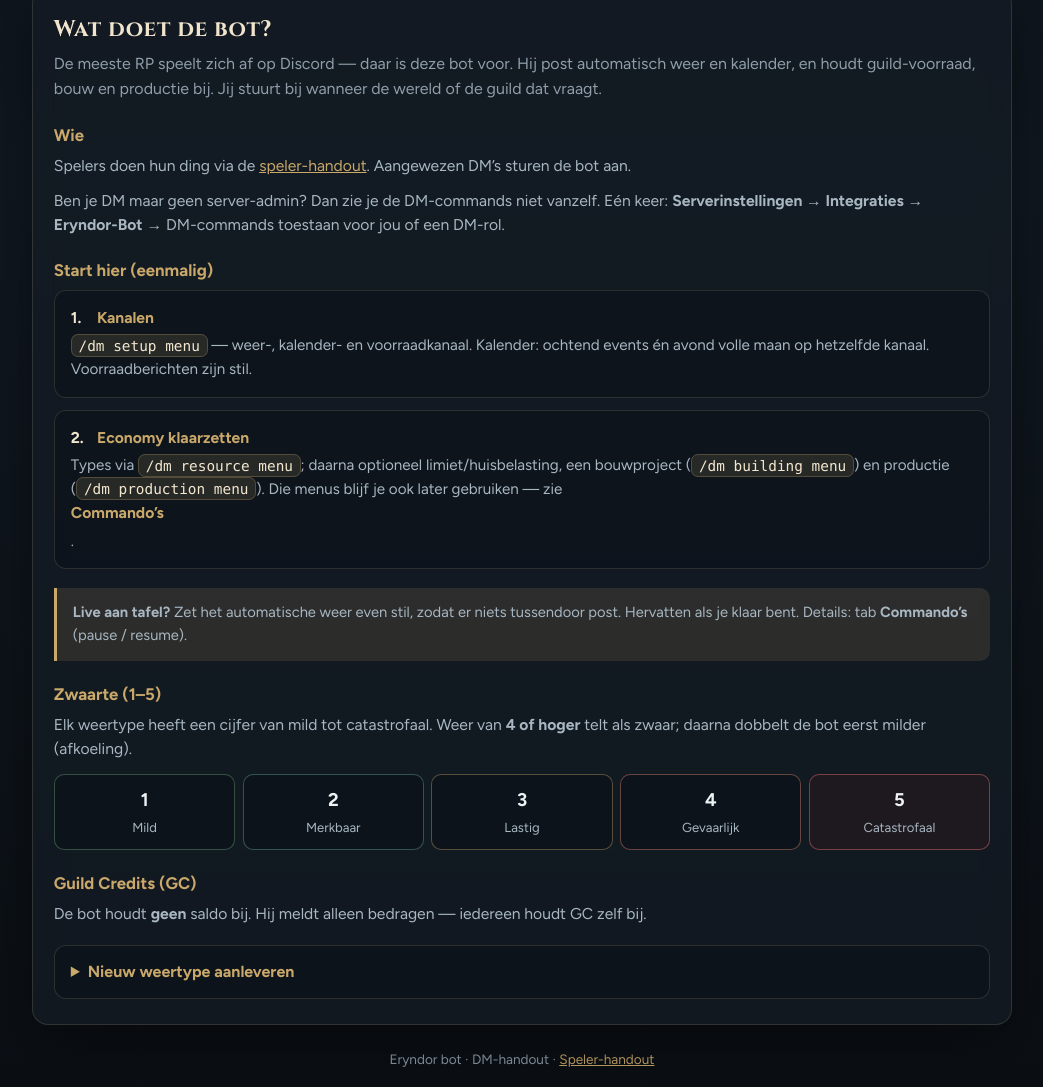
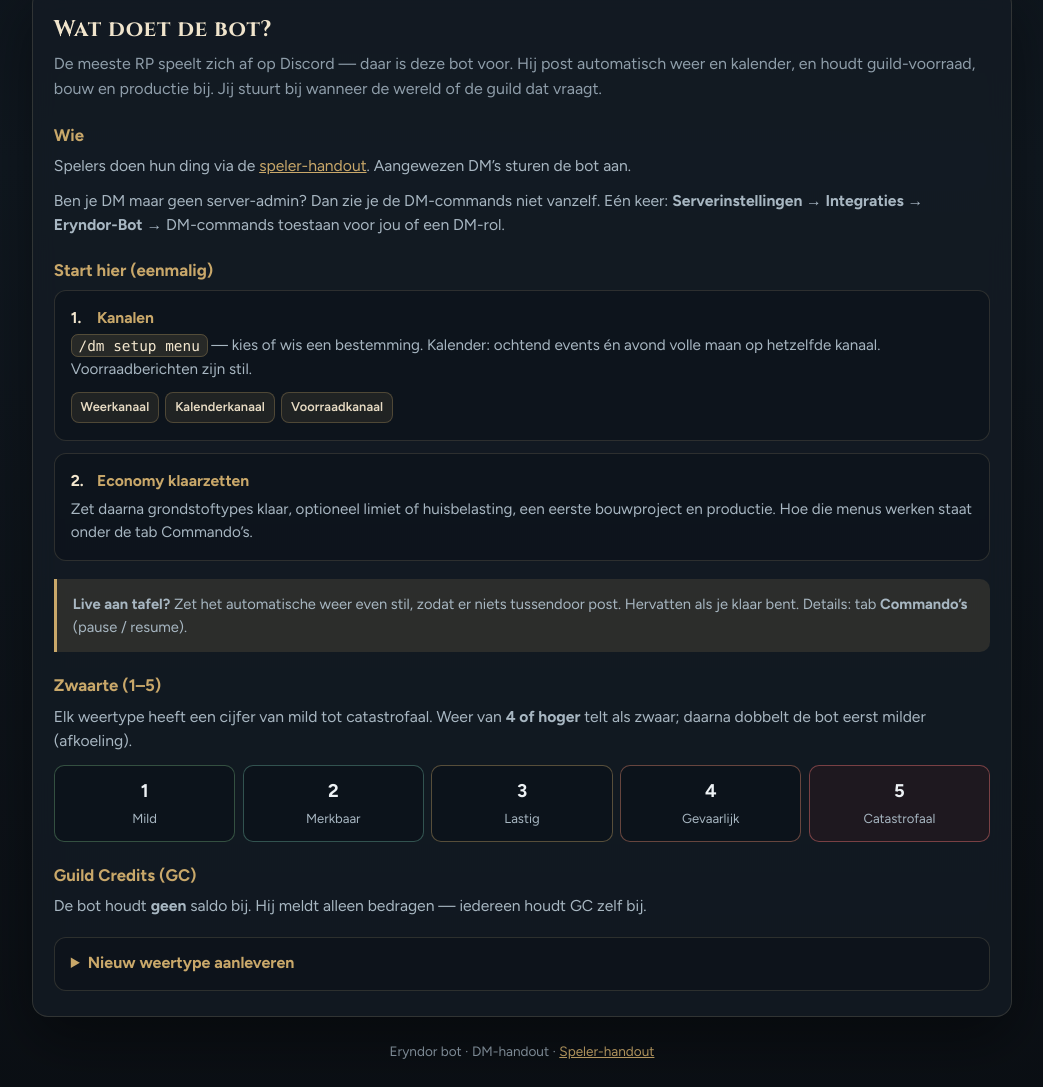
Before and after one commit to V3xillum/eryndor-bot, a website: page docs/handout/index.html in a window 1280 px wide. Shown: the part 628-1715 px from the top of the page, without its empty margins (118-1161 px from the left). Drawn offline with Linux system fonts and the light colour scheme.

Commit message:
Update handout documentation and enhance command options for clarity
- Revise the handout-agent documentation to clarify command functionalities and options, including detailed descriptions for weather, resource, and building menus.
- Introduce a new layout for command options in the setup menu, improving user experience and accessibility.
- Ensure consistency in terminology and provide clear references to channel setups within the documentation, enhancing overall guidance for users.

```diff
--- a/docs/handout/index.html
+++ b/docs/handout/index.html
@@ -375,6 +375,30 @@
 
     .cmd p { margin: 0.55rem 0 0; color: var(--mist); }
 
+    .menu-opts {
+      display: flex;
+      flex-wrap: wrap;
+      gap: 0.4rem;
+      margin: 0.7rem 0 0.15rem;
+      padding: 0;
+      list-style: none;
+    }
+
+    .menu-opts li {
+      font-size: 0.8rem;
+      font-weight: 600;
+      letter-spacing: 0.01em;
+      color: #e8dcc4;
+      background: rgba(201, 168, 106, 0.1);
+      border: 1px solid rgba(201, 168, 106, 0.28);
+      padding: 0.28rem 0.55rem;
+      border-radius: 8px;
+    }
+
+    .setup-list .menu-opts {
+      margin-top: 0.65rem;
+    }
+
     .when {
       margin-top: 0.35rem;
       font-size: 0.9rem;
@@ -484,11 +508,17 @@
         <ol class="setup-list">
           <li>
             <strong><span class="n">1.</span> Kanalen</strong>
-            <code>/dm setup menu</code> — weer-, kalender- en voorraadkanaal. Kalender: ochtend events én avond volle maan op hetzelfde kanaal. Voorraadberichten zijn stil.
+            <code>/dm setup menu</code> — kies of wis een bestemming. Kalender: ochtend events én avond volle maan op hetzelfde kanaal. Voorraadberichten zijn stil.
+            <ul class="menu-opts" aria-label="Opties in setup-menu">
+              <li>Weerkanaal</li>
+              <li>Kalenderkanaal</li>
+              <li>Voorraadkanaal</li>
+            </ul>
           </li>
           <li>
             <strong><span class="n">2.</span> Economy klaarzetten</strong>
-            Types via <code>/dm resource menu</code>; daarna optioneel limiet/huisbelasting, een bouwproject (<code>/dm building menu</code>) en productie (<code>/dm production menu</code>). Die menus blijf je ook later gebruiken — zie <strong>Commando’s</strong>.
+            Zet daarna grondstoftypes klaar, optioneel limiet of huisbelasting, een eerste bouwproject en productie.
+            Hoe die menus werken staat onder de tab Commando’s.
           </li>
         </ol>
       </div>
@@ -597,8 +627,16 @@
         cmd: "/dm weather-settings menu",
         who: "dm",
         cat: "instellingen",
-        what: "Eén menu: ritme, berichtenvenster, afkoeling, tijdelijke zwaarte-limiet en magie-filter, plus terugzetten naar standaard.",
-        when: "Weer-config aanpassen zonder de host te storen.",
+        what: "Eén menu voor weer-config. Toont wat er nu geldt; daarna kies je wat je wilt wijzigen.",
+        when: "Ritme, venster, afkoeling of tijdelijke limieten aanpassen.",
+        opts: [
+          "Ritme (interval)",
+          "Berichtenvenster",
+          "Afkoeling",
+          "Zwaarte-limiet",
+          "Magie-filter",
+          "Terugzetten naar standaard",
+        ],
       },
       {
         cmd: "/dm weather roll",
@@ -737,8 +775,16 @@
         cmd: "/dm resource menu",
         who: "dm",
         cat: "voorraad",
-        what: "Eén menu: types, guild-voorraad corrigeren, opslaglimiet, huisbelasting. Kanalen: zie Intro (`/dm setup menu`).",
-        when: "Voorraad-config en DM-correcties.",
+        what: "Eén menu voor voorraad-config en correcties. Kanalen: zie Intro (`/dm setup menu`).",
+        when: "Types, limiet, huisbelasting of guild-stand bijsturen.",
+        opts: [
+          "Voorraad corrigeren",
+          "Opslaglimiet",
+          "Huisbelasting",
+          "Type toevoegen",
+          "Type bewerken",
+          "Type verwijderen",
+        ],
       },
       {
         cmd: "/bouw leveren",
@@ -779,8 +825,16 @@
         cmd: "/dm building menu",
         who: "dm",
         cat: "bouwen",
-        what: "Eén menu: nieuw project, annuleren, materiaalkosten, bouwtijd, funding- en uren-correctie.",
-        when: "Projecten opzetten, bijsturen of stoppen.",
+        what: "Eén menu voor bouwprojecten opzetten en bijsturen.",
+        when: "Projecten starten, materialen/uren zetten of corrigeren.",
+        opts: [
+          "Nieuw project",
+          "Annuleren",
+          "Materiaalkosten",
+          "Bouwtijd",
+          "Funding corrigeren",
+          "Uren corrigeren",
+        ],
       },
       {
         cmd: "/productie lijst",
@@ -793,8 +847,9 @@
         cmd: "/dm production menu",
         who: "dm",
         cat: "productie",
-        what: "Eén menu: bron toevoegen, medewerkers, opbrengst per medewerker, verwijderen.",
-        when: "Productiebronnen beheren.",
+        what: "Eén menu voor productiebronnen.",
+        when: "Bronnen toevoegen of bijsturen.",
+        opts: ["Bron toevoegen", "Medewerkers", "Opbrengst", "Verwijderen"],
       },
     ];
 
@@ -815,6 +870,12 @@
 
     function cmdCard(c) {
       const label = c.who === "everyone" ? "Iedereen" : "DM";
+      const opts =
+        Array.isArray(c.opts) && c.opts.length
+          ? `<ul class="menu-opts" aria-label="Opties in dit menu">${c.opts
+              .map((o) => `<li>${o}</li>`)
+              .join("")}</ul>`
+          : "";
       return `
         <article class="cmd" data-who="${c.who}" data-cat="${c.cat}">
           <div class="cmd-top">
@@ -822,6 +883,7 @@
             <span class="badge ${c.who}">${label}</span>
           </div>
           <p>${c.what}</p>
+          ${opts}
           <div class="when">Wanneer: ${c.when}</div>
         </article>`;
     }
@@ -835,7 +897,8 @@
       const matched = COMMANDS.filter((c) => {
         const matchWho = who === "all" || c.who === who;
         const matchCat = cat === "all" || c.cat === cat;
-        const hay = `${c.cmd} ${c.what} ${c.when} ${c.cat}`.toLowerCase();
+        const optHay = Array.isArray(c.opts) ? c.opts.join(" ") : "";
+        const hay = `${c.cmd} ${c.what} ${c.when} ${c.cat} ${optHay}`.toLowerCase();
         const matchQ = !q || hay.includes(q);
         return matchWho && matchCat && matchQ;
       });
```
Also changed, not shown: docs/handout-agent.md (+2 -1 lines).
